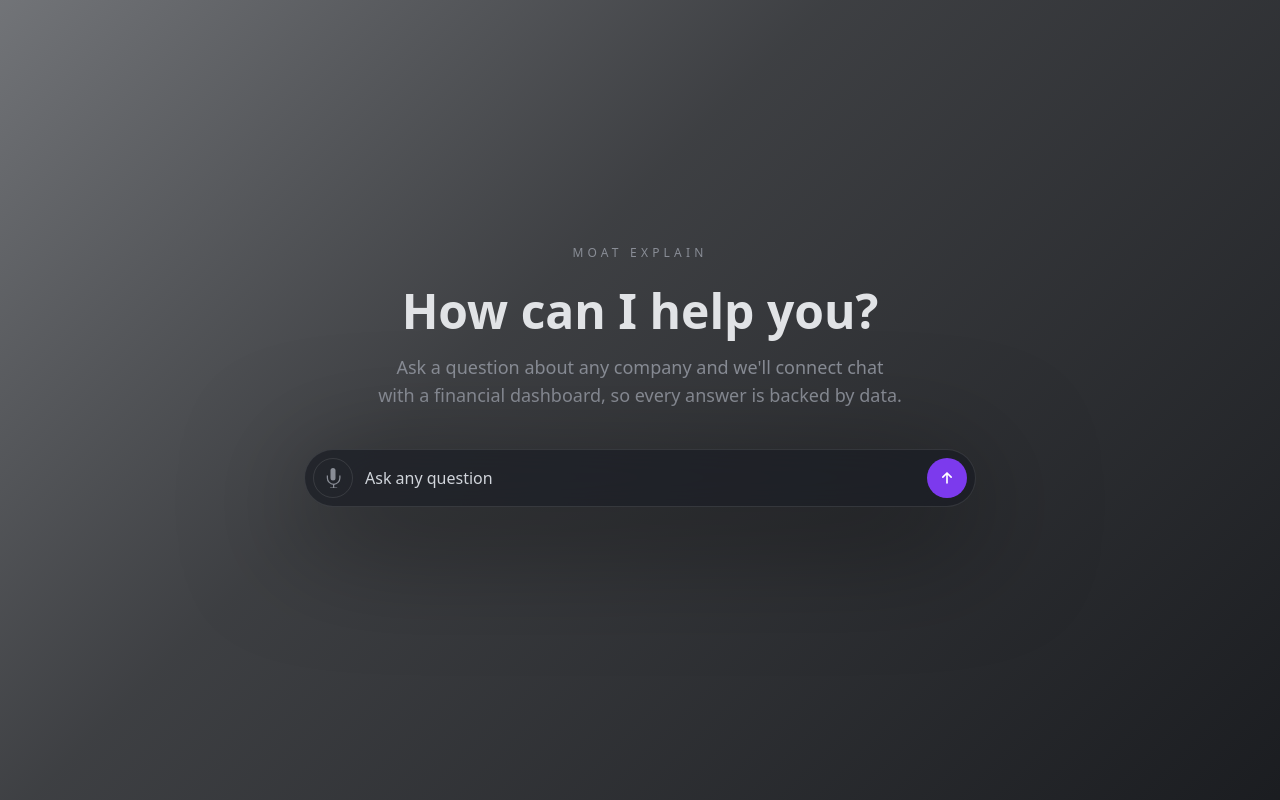
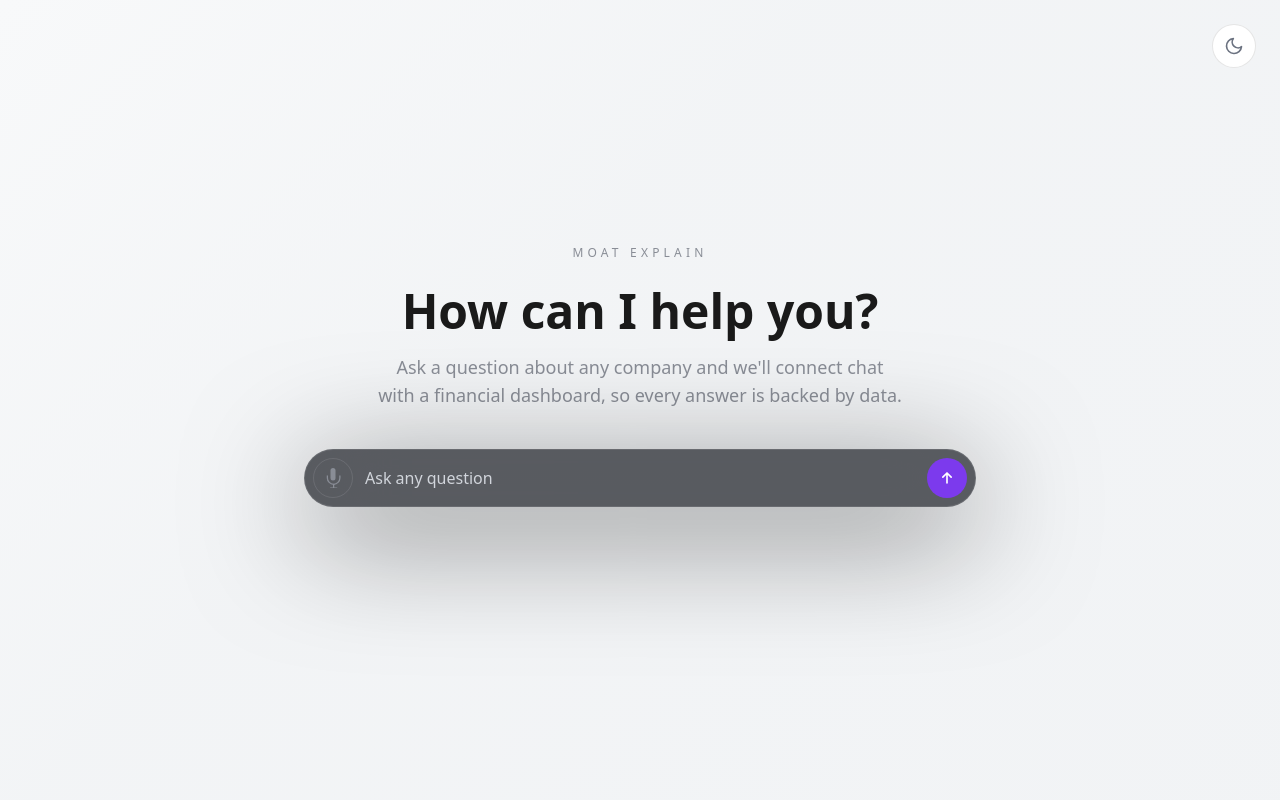
Before and after one commit to Valedicode/moat-tutor, a Next.js app in the folder frontend/: page / in a window 1280 px wide. Built offline with nearby package versions, Linux system fonts and the light colour scheme.

Commit message:
update main page to use theme variables

```diff
--- a/frontend/src/app/page.tsx
+++ b/frontend/src/app/page.tsx
@@ -4,6 +4,7 @@ import { useEffect, useMemo, useRef, useState } from "react";
 import { Message } from "@/types/chat";
 import { IdleHero } from "@/components/IdleHero";
 import { ActiveShell } from "@/components/ActiveShell";
+import { ThemeToggle } from "@/components/ThemeToggle";
 import { assistantNarratives } from "@/constants/chat";
 import { nowStamp } from "@/utils/date";
 
@@ -81,15 +82,19 @@ export default function Home() {
 
   const backgroundGrid = useMemo(
     () =>
-      "linear-gradient(135deg, rgba(24,27,33,0.6) 0%, rgba(15,17,21,0.8) 40%, rgba(15,17,21,0.95) 100%)",
+      "linear-gradient(135deg, var(--gradient-start) 0%, var(--gradient-mid) 40%, var(--gradient-end) 100%)",
     [],
   );
 
   return (
     <main
-      className="min-h-screen w-full px-4 py-10 text-[#E1E3E6] sm:px-10"
-      style={{ background: backgroundGrid }}
+      className="min-h-screen w-full px-4 py-10 sm:px-10"
+      style={{
+        background: backgroundGrid,
+        color: "var(--text-primary)",
+      }}
     >
+      <ThemeToggle />
       {!isActiveSession ? (
         <IdleHero
           inputValue={inputValue}
```
